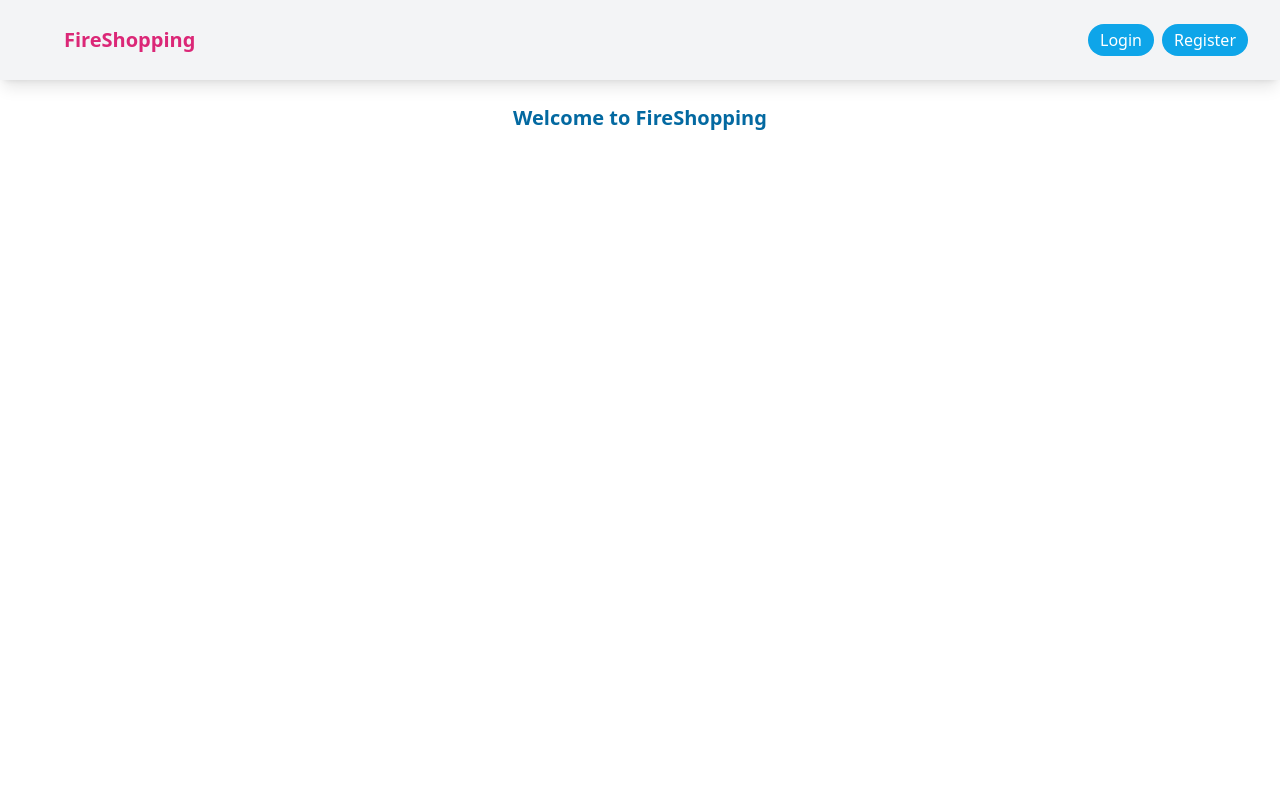
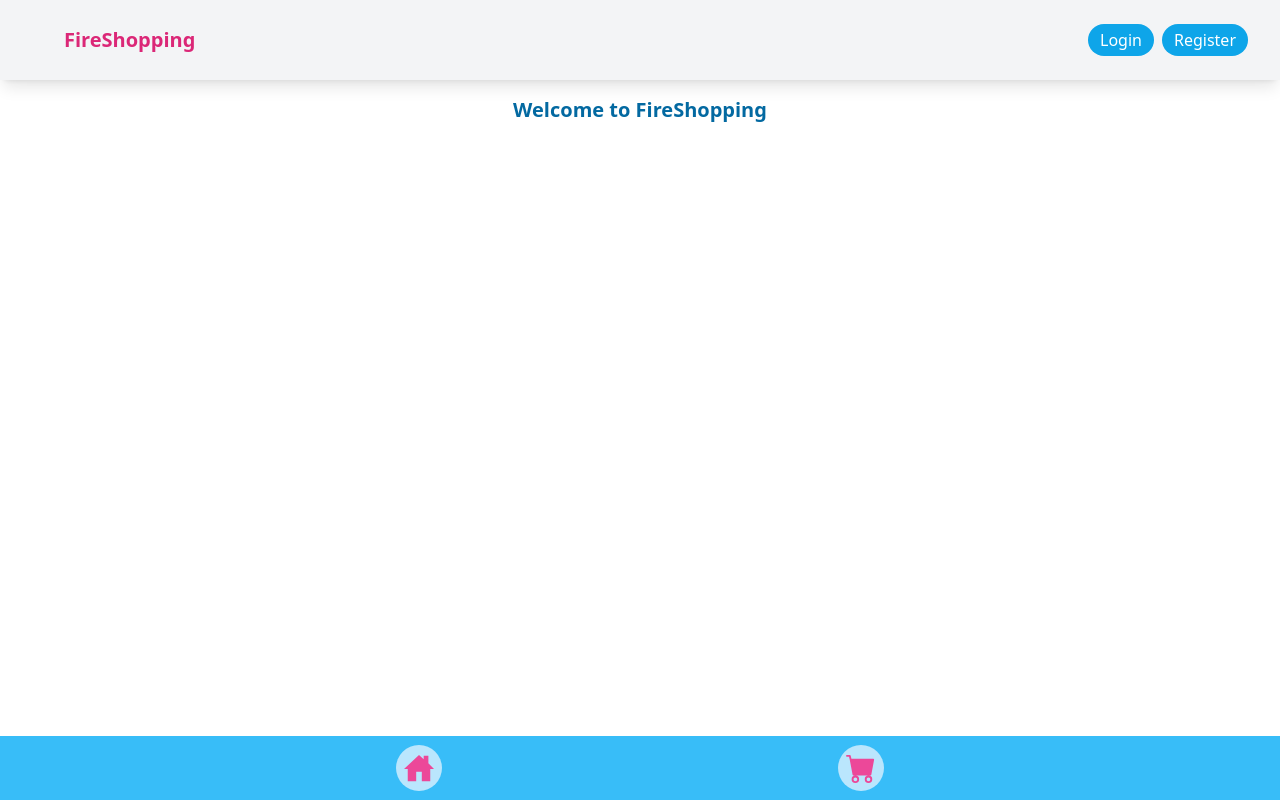
Before and after one commit to katiaku/firebase-shopping, a React (Create React App) app: page / in a window 1280 px wide. Built offline with nearby package versions, Linux system fonts and the light colour scheme; no server answers; some icons are missing; the HTML template or start-up script is replaced by a standard one.

Commit message:
Add Footer element

```diff
--- a/src/App.js
+++ b/src/App.js
@@ -7,6 +7,7 @@ import Register from './routes/Register';
 import Shopping from './routes/Shopping';
 import { Toaster, toast } from 'react-hot-toast';
 import { onMessage } from "firebase/messaging"
+import Footer from './components/Footer';
 
 export const AppContext = createContext(null);
 
@@ -27,15 +28,18 @@ function App() {
 
   return (
     <AppContext.Provider value={{ route, setRoute, user, setUser }}>
+      <div className='h-screen'>
       <Toaster />
         <Header />
-      <main className='p-6'>
+        <main className='px-6 pt-24 pb-20'>
           {route === "home" && <Home />}
           {route === "login" && <Login />}
           {route === "register" && <Register />}
           {route === "shopping" && <Shopping />}
           {user && <p>Logged in: {user.email}</p>}
         </main>
+        <Footer />
+      </div>
     </AppContext.Provider>
   );
 }
--- /dev/null
+++ b/src/components/Footer.jsx
@@ -0,0 +1,21 @@
+import React, { useContext } from 'react';
+import { IoHomeSharp } from "react-icons/io5";
+import { BsFillCartFill } from "react-icons/bs"
+import { AppContext } from '../App';
+
+const Footer = () => {
+    const { setRoute } = useContext(AppContext);
+
+    return (
+        <footer className='fixed h-16 w-full bg-sky-400 bottom-0 flex justify-evenly items-center'>
+            <div className='bg-sky-200 p-2 text-3xl rounded-full text-pink-500' onClick={() => setRoute('home')}>
+                <IoHomeSharp />
+            </div>
+            <div className='bg-sky-200 p-2 text-3xl rounded-full text-pink-500' onClick={() => setRoute('shopping')}>
+                <BsFillCartFill />
+            </div>
+        </footer>
+    )
+}
+
+export default Footer
--- a/src/components/Header.jsx
+++ b/src/components/Header.jsx
@@ -19,7 +19,7 @@ const Header = () => {
     }
 
     return (
-        <header className='h-20 w-full bg-gray-100 shadow-lg flex items-center justify-between px-8'>
+        <header className='h-20 w-full bg-gray-100 shadow-lg flex items-center justify-between px-8 fixed top-0'>
             <div className='flex items-center gap-2 cursor-pointer' onClick={() => setRoute("home")}>
                 <PiFireSimpleBold className='text-2xl text-pink-600'/>
                 <span className='text-xl font-semibold text-pink-600'>FireShopping</span>
```
Lines whose indentation alone changed are shown as unchanged.
